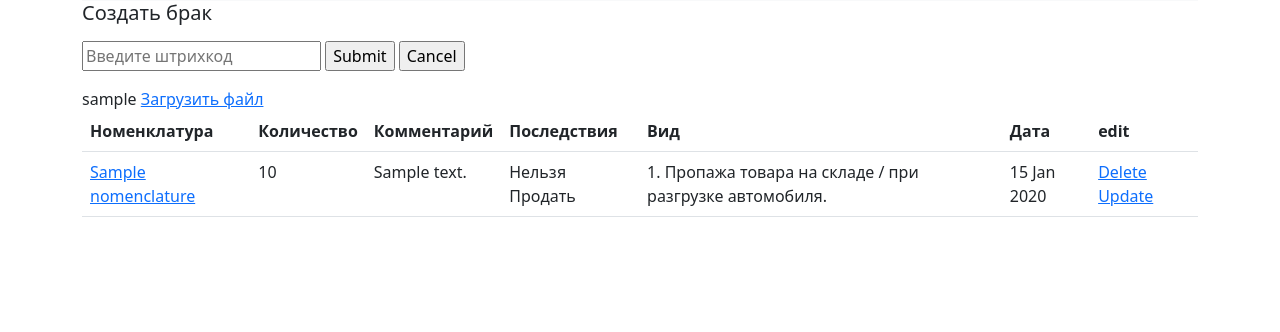
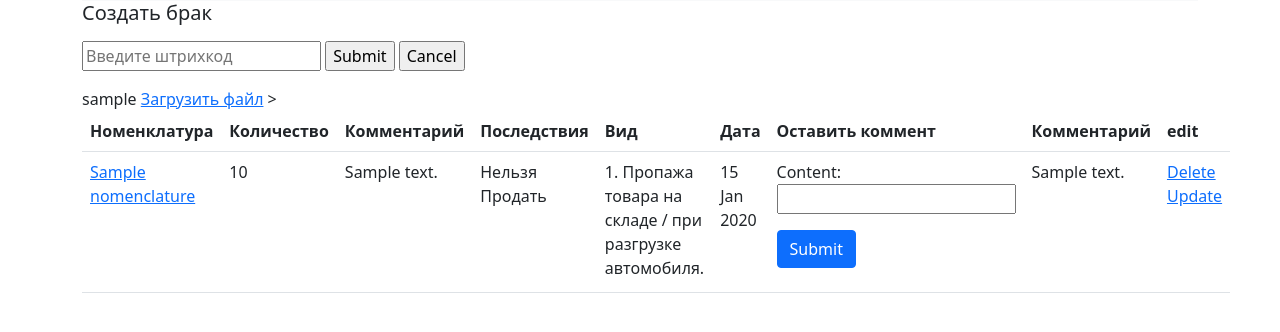
Before and after one commit to kvmelnikov/dutyfree, a Django app: page /spoiled/1 in a window 1280 px wide. Shown: the part 55-387 px from the top of the page. Run offline with Django 4.2, Linux system fonts and the light colour scheme; a user stored in the database is signed in; tables that the repository leaves empty hold one stand-in row (values such as "Sample post").

Commit message:
add comment in table

```diff
--- a/spoiled/forms.py
+++ b/spoiled/forms.py
@@ -1,7 +1,19 @@
-from spoiled.models import Spoiled, Nomenclature
+from spoiled.models import Spoiled, Nomenclature, Comment
 from django import forms
 from spoiled.humanize import  naturalsize
 from django.core.files.uploadedfile import InMemoryUploadedFile
+
+class CommentForm(forms.ModelForm):
+
+    class Meta:
+        model = Comment
+        fields = ["content"]
+
+    # def __init__(self, *args, **kwargs):
+    #     super(CommentForm, self).__init__(*args, **kwargs)
+    #     self.helper = FormHelper()
+    #     self.helper.add_input(Submit('submit', 'Добавить'))
+
 
 class SpoiledForm(forms.ModelForm):
 
@@ -17,7 +29,6 @@ class SpoiledForm(forms.ModelForm):
 
     def __init__(self, *args, **kwargs):
         super(SpoiledForm, self).__init__(*args, **kwargs)
-
         # if you want to do it to all of them
         for field in self.fields.values():
             field.error_messages = {'required':'{fieldname} обязательный к заполнению'.format(
--- a/spoiled/models.py
+++ b/spoiled/models.py
@@ -8,12 +8,15 @@ from django.contrib.contenttypes.models import ContentType
 
 class Comment(models.Model):
     creator = models.ForeignKey(settings.AUTH_USER_MODEL, on_delete=models.CASCADE)
-    content = models.TextField()
+    content = models.CharField(max_length=200)
     content_type = models.ForeignKey(ContentType, on_delete=models.CASCADE)
     object_id = models.PositiveIntegerField(null=True)
     content_object = GenericForeignKey("content_type", "object_id")
     created_at = models.DateTimeField(auto_now_add=True, null=True)
     modified_at = models.DateTimeField(auto_now=True, null=True)
+
+    def __str__(self):
+        return self.content
 
 class Shop(models.Model):
     name = models.CharField(max_length=15, help_text="Name shop")
@@ -93,4 +96,4 @@ class Spoiled(models.Model):
     nomenclature = models.ForeignKey('Nomenclature', on_delete=models.CASCADE, null=False, db_constraint=False)
     shop = models.ForeignKey('Shop', on_delete=models.CASCADE, null=False, db_constraint=True)
     owner = models.ForeignKey(settings.AUTH_USER_MODEL, on_delete=models.CASCADE, default=0, db_constraint=False)
-    comments = GenericRelation(Comment, default="")
+    comments = GenericRelation(Comment, default="", related_name="comments")
--- a/spoiled/views.py
+++ b/spoiled/views.py
@@ -1,9 +1,9 @@
-from django.shortcuts import render, redirect, get_object_or_404
-from spoiled.models import Spoiled, Nomenclature
+from django.shortcuts import render, redirect, get_object_or_404, get_list_or_404
+from spoiled.models import Spoiled, Nomenclature, Comment
 from django.db.models import Q
 from spoiled.owner import OwnerListView, OwnerDetailView, OwnerCreateView, OwnerUpdateView, OwnerDeleteView
 from django.views.generic import TemplateView
-from spoiled.forms import SpoiledForm
+from spoiled.forms import SpoiledForm, CommentForm
 from django.contrib.auth.mixins import LoginRequiredMixin
 from django.shortcuts import render, redirect
 from django.views import View
@@ -16,16 +16,24 @@ class SpoiledListView(OwnerListView):
     template_name = 'spoiled/spoiled_list.html'
 
     def get(self, request, pk_shop):
-        spoileds = self.model.objects.filter(shop=pk_shop)
+        spoileds = get_list_or_404(self.model, shop=pk_shop)
+        comment_form = CommentForm()
         context = {}
+        context['comment_form'] = comment_form
         context['spoiled_list'] = spoileds
         context['shop'] = pk_shop
-
-        create_file = self.request.GET.get('create_file_spoiled')
-        if create_file:
-            print(create_file)
         return render(request, self.template_name, context)
 
+    def post(self, request, pk_shop):
+        comment_form = CommentForm(request.POST)
+        spoiled_pk = request.POST['spoiled']
+        spoiled = get_object_or_404(self.model, pk=spoiled_pk)
+        if comment_form.is_valid():
+            comment = comment_form.save(commit=False)
+            comment.content_object = spoiled
+            comment.creator = request.user
+            comment.save()
+            return redirect(request.path_info)
 
 class SpoiledDetailView(OwnerDetailView):
     model = Spoiled
@@ -101,8 +109,6 @@ class SpoiledDeleteView(OwnerDeleteView):
         return redirect(reverse_lazy("spoiled:all", kwargs={'pk_shop': pk_shop}))
 
 
-
-
 def stream_file(request, pk):
     pic = get_object_or_404(Spoiled, pk=pk)
     response = HttpResponse()
--- a/templates/spoiled/spoiled_list.html
+++ b/templates/spoiled/spoiled_list.html
@@ -22,7 +22,10 @@
        <th>Последствия</th>
        <th>Вид</th>
        <th>Дата</th>
+       <th>Оставить коммент</th>
+       <th>Комментарий</th>>
        <th>edit</th>
+
 
    </tr>
       {% if spoiled_list %}
@@ -34,9 +37,22 @@
         <td>{{spoiled.get_future_spoiled_display}}</td>
         <td>{{spoiled.get_sub_description_display}}</td>
         <td>{{ spoiled.updated_at|date:"d M Y"}}</td>
+        <td> <form action="" method="post">
+            {% csrf_token %}
+            {{ comment_form.as_p }}
+            <input type="hidden"  name="spoiled" type="text" value={{spoiled.pk}} >
+            <p>
+                <button type="submit" class="btn btn-primary">Submit</button>
+            </p>
+        </form>
+        </td>
+        <td>
+            {% for comment in spoiled.comments.all %}
+                {{comment}}
+            {% endfor %}
+        </td>
         <td>
             {% owner_check_edit spoiled.owner request.user spoiled.id%}
-
             {% if spoiled.owner == user %}
             {% endif %}
         </td>
```
